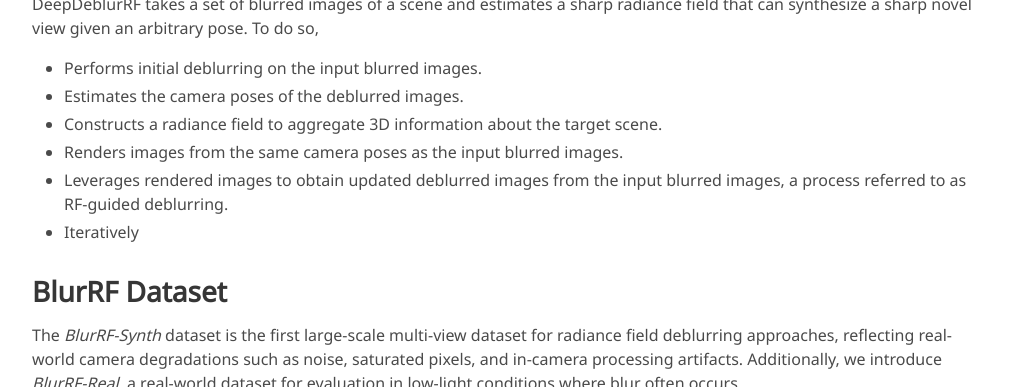
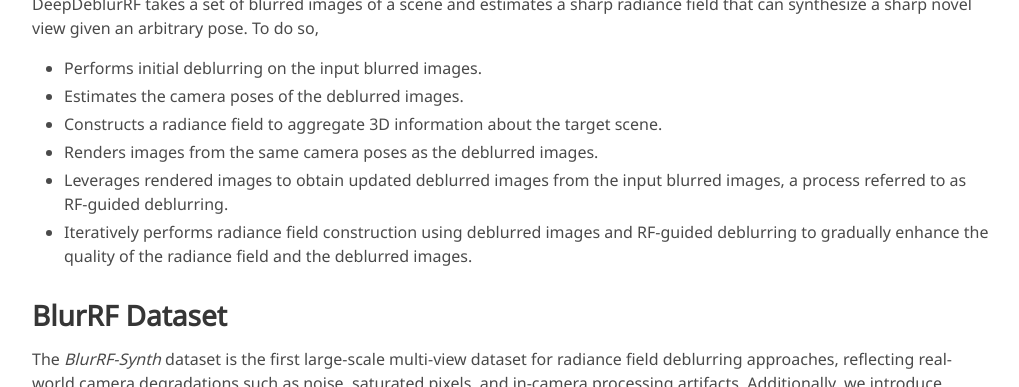
Before and after one commit to haeyun-choi/DDRF_site, a Jekyll site: the page built from index.md, in a window 1280 px wide and 900 px high, scrolled down 1871 px, cut to the strip 119-506 px from the top of the window. Shown: the whole strip, without its empty margins (128-1147 px from the left). Built offline with Jekyll 4.4.1, drawn with Linux system fonts in a browser that asks for light colours; some web fonts are replaced.

Commit message:
Update index.md

```diff
--- a/index.md
+++ b/index.md
@@ -47,9 +47,9 @@ To do so,
 - Performs initial deblurring on the input blurred images.
 - Estimates the camera poses of the deblurred images.
 - Constructs a radiance field to aggregate 3D information about the target scene.
-- Renders images from the same camera poses as the input blurred images.
+- Renders images from the same camera poses as the deblurred images.
 - Leverages rendered images to obtain updated deblurred images from the input blurred images, a process referred to as RF-guided deblurring.
-- Iteratively
+- Iteratively performs radiance field construction using deblurred images and RF-guided deblurring to gradually enhance the quality of the radiance field and the deblurred images.
 
 ## BlurRF Dataset
 The *BlurRF-Synth* dataset is the first large-scale multi-view dataset for radiance field deblurring approaches, reflecting real-world camera degradations such as noise, saturated pixels, and in-camera processing artifacts.
```
